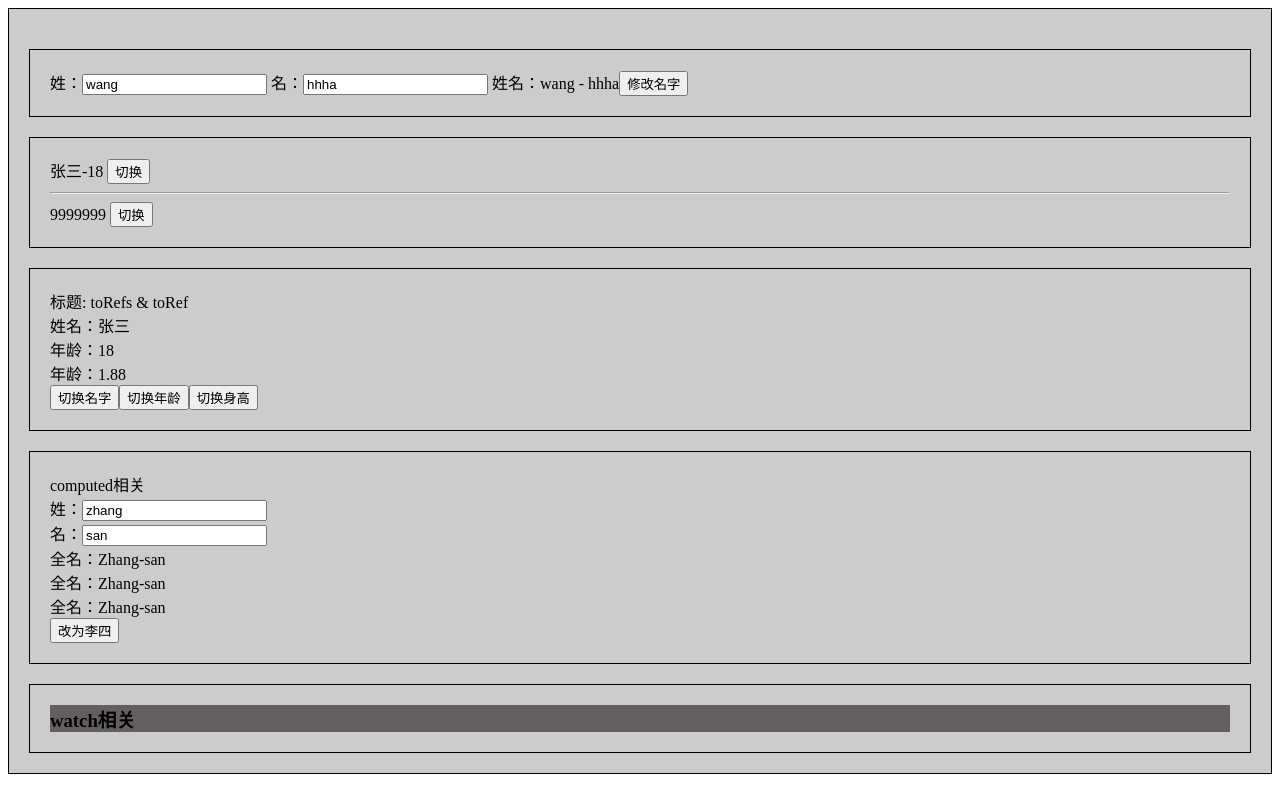
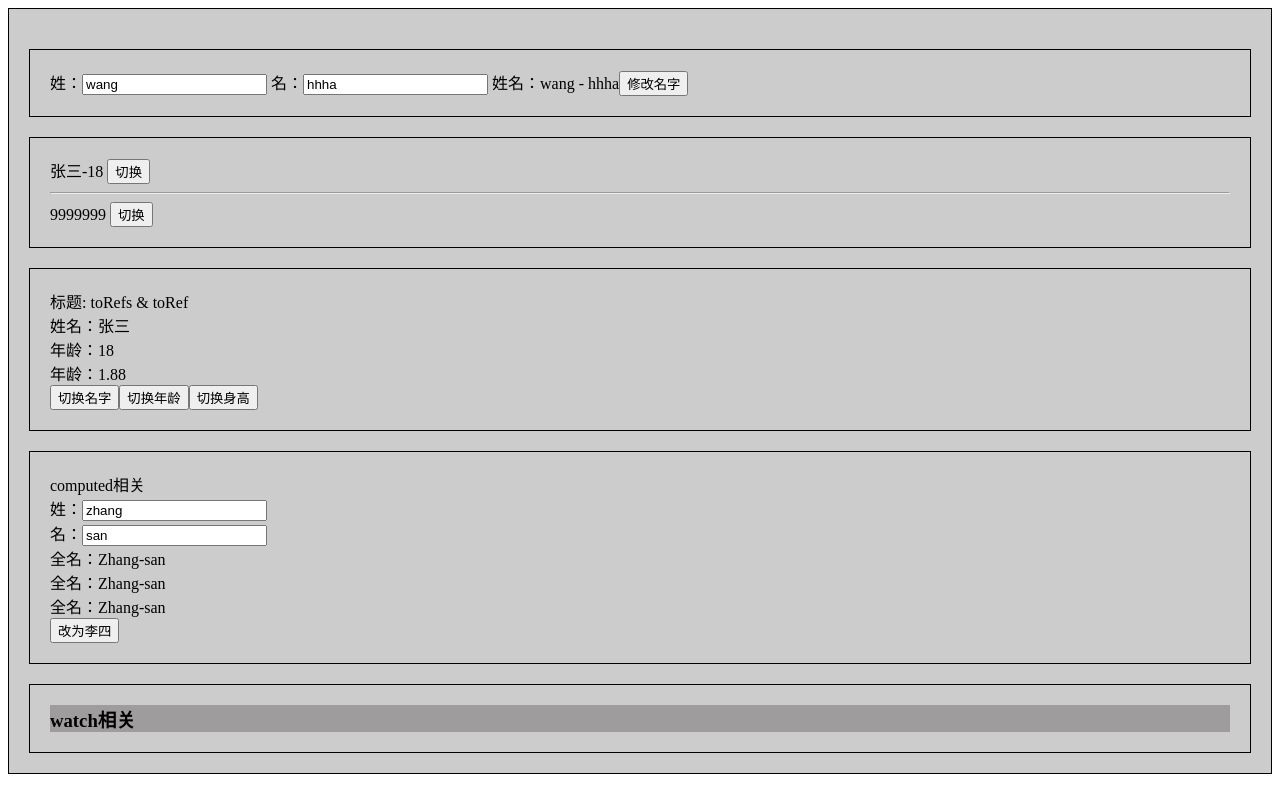
Before and after one commit to xiaodongxier/vue3_vite_ts_202401, a Vue app: page / in a window 1280 px wide. Built offline with nearby package versions, Linux system fonts and the light colour scheme.

Commit message:
note-sync syncing

```diff
--- a/src/App.vue
+++ b/src/App.vue
@@ -57,6 +57,6 @@ export default {
 }
 h3 {
   margin: 0;
-  background: #0a000088;
+  background: #0a00003c;
 }
 </style>
```
